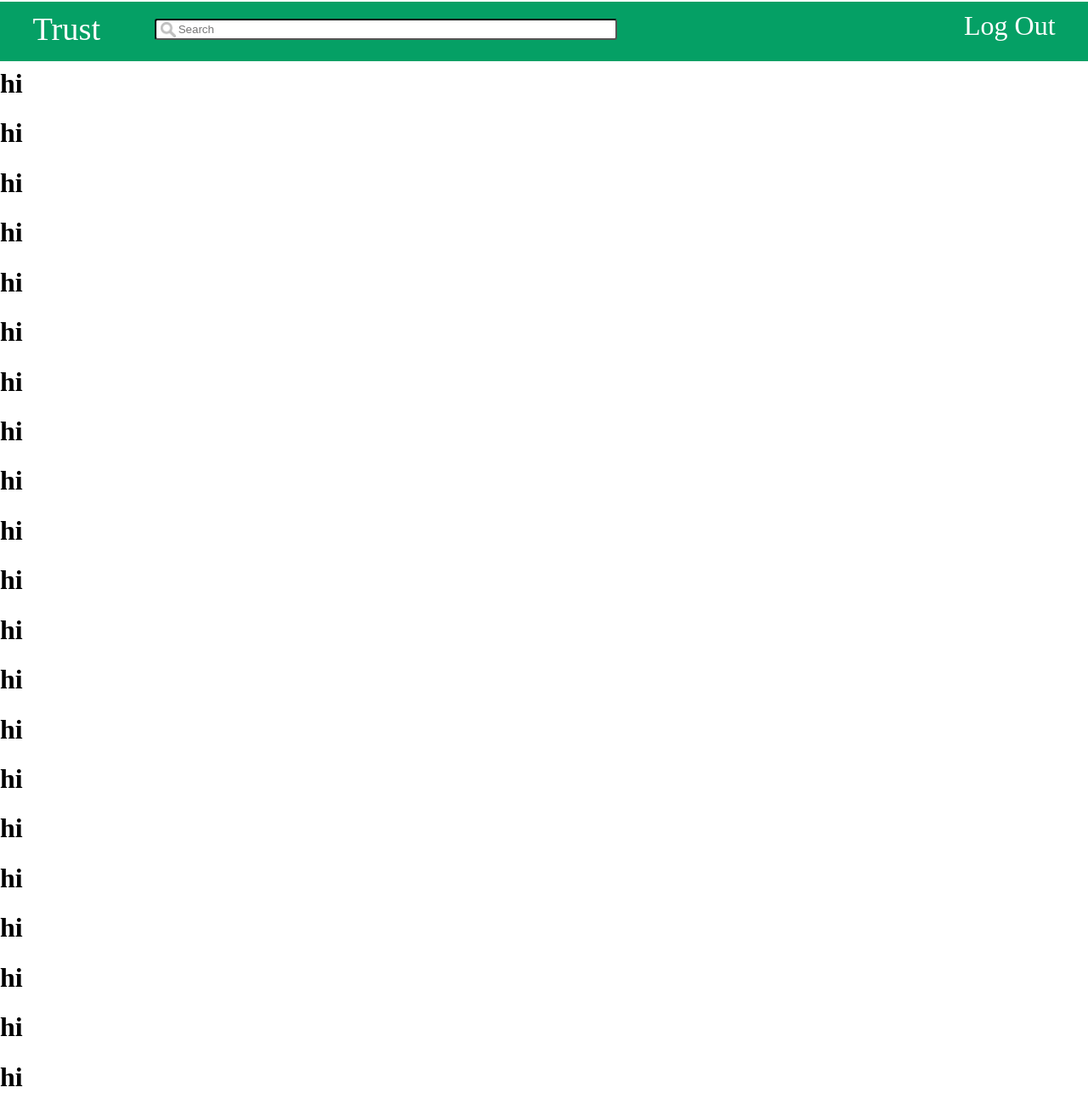
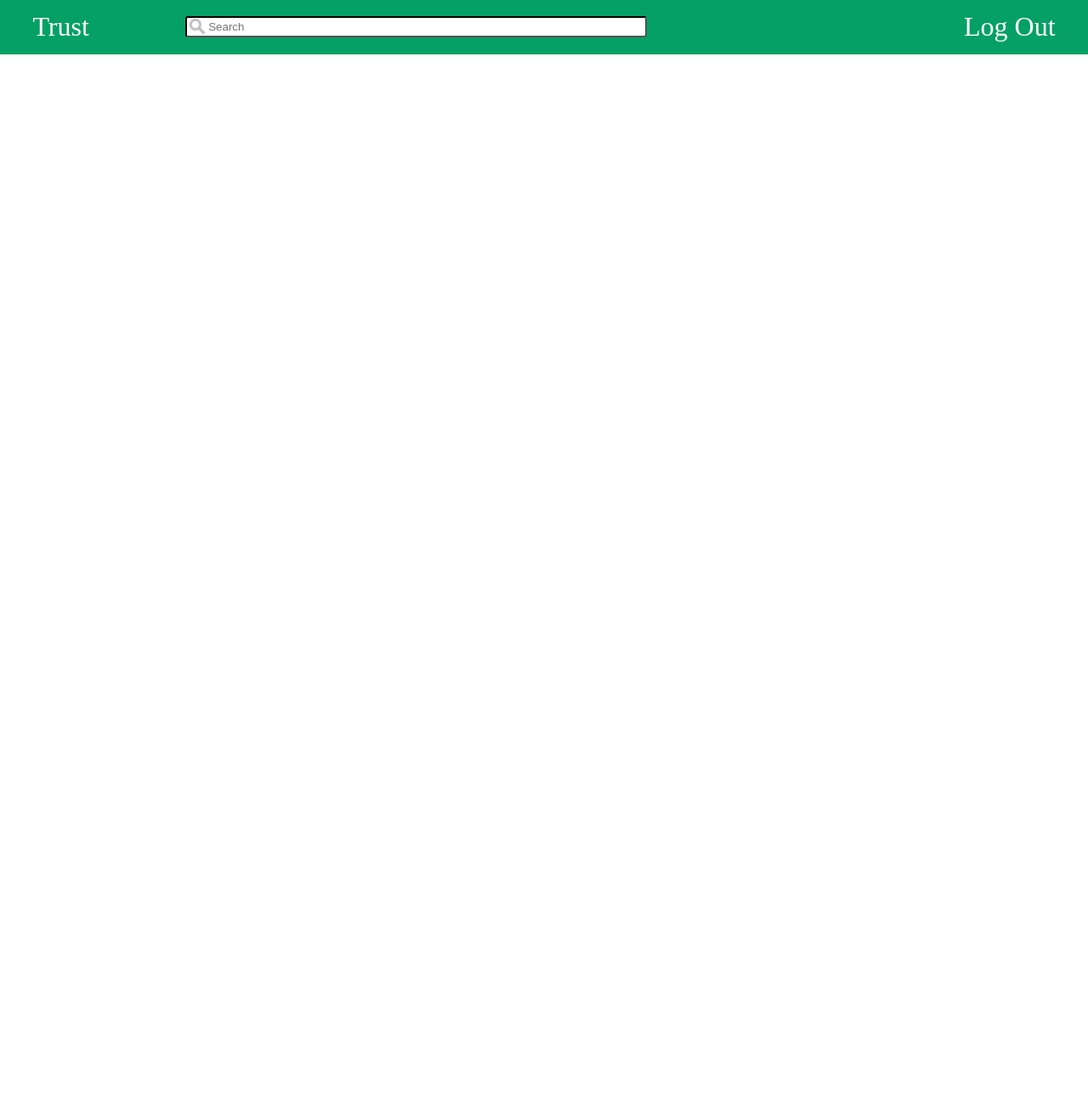
Before and after one commit to Randy-T22/Capstone-Project, a Django app: page / in a window 1280 px wide. Shown: the whole page at 85% size. After the commit the page ends 64 px from the top, so only its background shows below. Run offline with Django 3.2, Linux system fonts and the light colour scheme; a user stored in the database is signed in.

Commit message:
* Re worked CSS in Navbar * Fixed logout button

```diff
--- a/TrustApp/static/index.css
+++ b/TrustApp/static/index.css
@@ -6,30 +6,28 @@ body {
 }
 
 .navbar {
-  padding-top: 10px;
-
   background-color: rgb(5, 160, 101);
   width: 100%;
   color: white;
   position: fixed;
-  margin-top: -1.49%;
   background-size: auto;
-  height: 60px;
+  height: 5vw;
 }
 
 .title {
-  margin-bottom: -2%;
-  font-size: 3vw;
-  padding-right: 5%;
+  margin-top: 1%;
+  position: fixed;
+  font-size: 2.5vw;
   text-decoration: none;
   margin-left: 3vw;
   color: white;
 }
 
 .searchbar {
-  margin-top: 0.75%;
+  margin-top: 1.5%;
   padding-left: 2%;
   position: fixed;
+  margin-left: 17%;
   height: 1.5vw;
   width: 40vw;
   border-radius: 0.25vw;
@@ -38,23 +36,20 @@ body {
 
 .searchImg {
   height: 1.4vw;
-  margin-top: 1.09%;
+  margin-top: 1.75%;
+  margin-left: 17.45%;
   position: fixed;
   z-index: 2;
   color: grey;
-  padding-left: 7px;
 }
 
 .logout {
-  /* margin-left: 60%; */
-  /* margin-top: 2.5%; */
+  margin-left: 60%;
+  margin-top: 1%;
   float: right;
   font-size: 2.5vw;
   text-decoration: none;
+  border: none;
   padding-right: 3vw;
   color: white;
 }
-
-.box {
-  justify-content: grid;
-}
--- a/TrustApp/templates/index.html
+++ b/TrustApp/templates/index.html
@@ -9,7 +9,7 @@
   </head>
   <nav class="navbar">
     <a class="title" href="">Trust</a>
-    <a class="searchbar-img">
+    <img class="searchbar-img">
       <img class="searchImg" src="static/images/search.png" />
       <input
         type="text"
@@ -17,33 +17,9 @@
         placeholder="Search"
         aria-label="Search"
       />
-    </a>
-    <a class="logout" href"logout">Log Out</a>
+      <a class="logout" href="{% url "logout" %}">Log Out</a>
   </nav>
   <body>
-    <h1>hi</h1>
-    <h1>hi</h1>
-    <h1>hi</h1>
-    <h1>hi</h1>
-    <h1>hi</h1>
-    <h1>hi</h1>
-    <h1>hi</h1>
-    <h1>hi</h1>
-    <h1>hi</h1>
-    <h1>hi</h1>
-    <h1>hi</h1>
-    <h1>hi</h1>
-    <h1>hi</h1>
-    <h1>hi</h1>
-    <h1>hi</h1>
-    <h1>hi</h1>
-    <h1>hi</h1>
-    <h1>hi</h1>
-    <h1>hi</h1>
-    <h1>hi</h1>
-    <h1>hi</h1>
-    <h1>hi</h1>
-
     <footer></footer>
   </body>
 </html>
```
